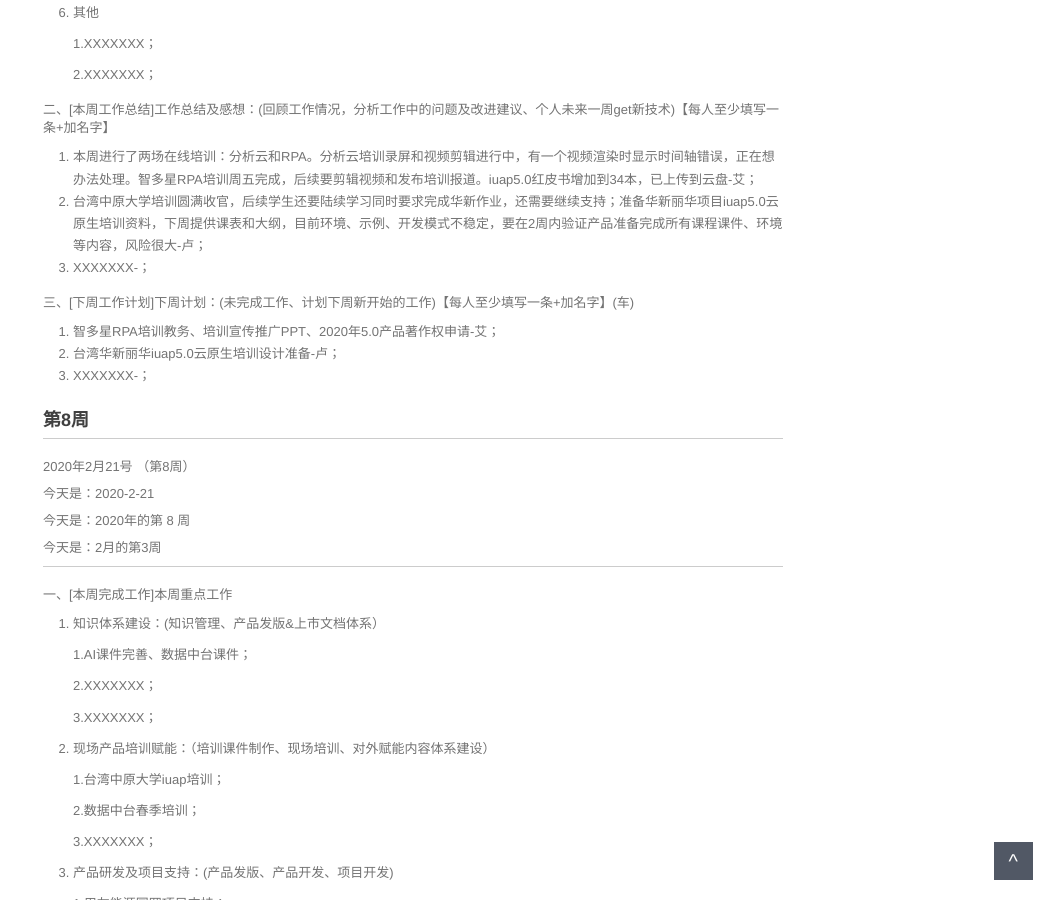
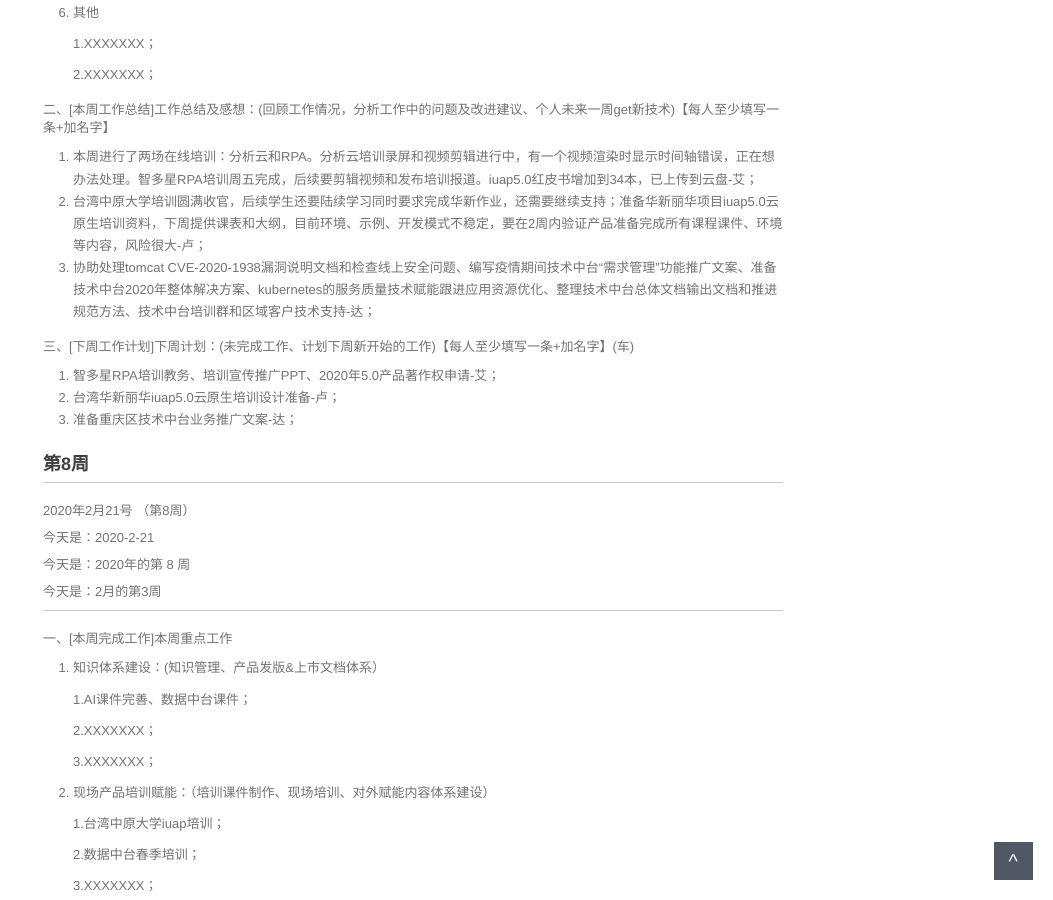
Before and after one commit to walllFlower/blog, a Jekyll site: the page built from 2020-02-28-day_report.md, in a window 1280 px wide and 900 px high, scrolled down 1218 px. Shown: the whole window, without its empty margins (227-1280 px from the left). Built offline with Jekyll 4.4.1, drawn with Linux system fonts in a browser that asks for light colours; comment, search, counter and statistics services are not loaded.

Commit message:
李寅达

```diff
--- a/2020-02-28-day_report.md
+++ b/2020-02-28-day_report.md
@@ -79,13 +79,13 @@ categories: 技术运营工作周报
 
 1. 本周进行了两场在线培训：分析云和RPA。分析云培训录屏和视频剪辑进行中，有一个视频渲染时显示时间轴错误，正在想办法处理。智多星RPA培训周五完成，后续要剪辑视频和发布培训报道。iuap5.0红皮书增加到34本，已上传到云盘-艾；
 2. 台湾中原大学培训圆满收官，后续学生还要陆续学习同时要求完成华新作业，还需要继续支持；准备华新丽华项目iuap5.0云原生培训资料，下周提供课表和大纲，目前环境、示例、开发模式不稳定，要在2周内验证产品准备完成所有课程课件、环境等内容，风险很大-卢；
-3. XXXXXXX-；
+3. 协助处理tomcat CVE-2020-1938漏洞说明文档和检查线上安全问题、编写疫情期间技术中台“需求管理”功能推广文案、准备技术中台2020年整体解决方案、kubernetes的服务质量技术赋能跟进应用资源优化、整理技术中台总体文档输出文档和推进规范方法、技术中台培训群和区域客户技术支持-达；
 
 三、[下周工作计划]下周计划：(未完成工作、计划下周新开始的工作)【每人至少填写一条+加名字】(车)
 
 1. 智多星RPA培训教务、培训宣传推广PPT、2020年5.0产品著作权申请-艾；
 2. 台湾华新丽华iuap5.0云原生培训设计准备-卢；
-3. XXXXXXX-；
+3. 准备重庆区技术中台业务推广文案-达；
 
 
 
```
